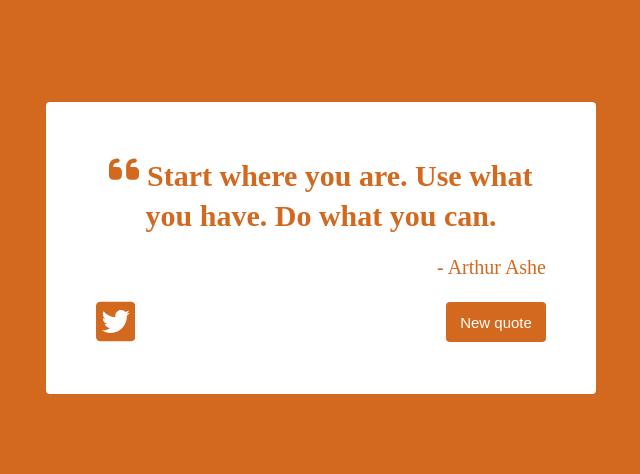
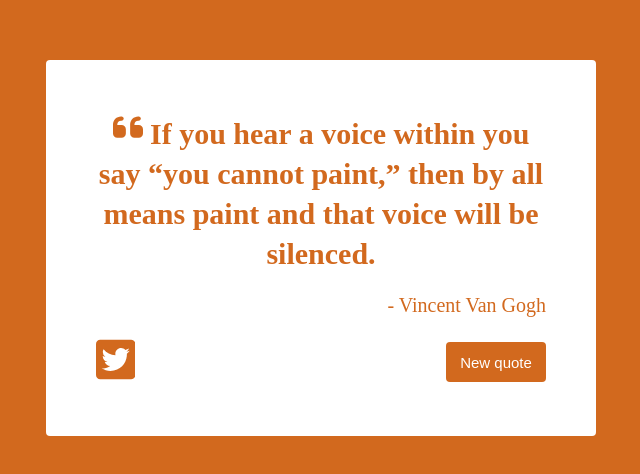
Before and after one commit to Pidly/quote-generator, a React (Create React App) app: page / in a window 1280 px wide. Shown: the part 152-626 px from the top of the page, without its empty margins (319-959 px from the left). Built offline with nearby package versions, Linux system fonts and the light colour scheme.

Commit message:
Added quote information to state and allowed twitter to link directly to tweet the quote

```diff
--- a/src/components/QuoteBox.css
+++ b/src/components/QuoteBox.css
@@ -1,10 +1,6 @@
 #quote-image {
     width: 30px;
     height: auto;
-}
-#twitter-image {
-    width: auto;
-    height: 45px;
 }
 #quote-button {
     padding: 12px;
--- a/src/components/QuoteBox.jsx
+++ b/src/components/QuoteBox.jsx
@@ -5,12 +5,16 @@ import { useSelector, useDispatch } from "react-redux";
 import { bindActionCreators } from "redux";
 import { actionCreators } from '../state/index';
 import { getQuote } from './Quotes';
+import TwitterQuote from './TwitterQuote';
 
 function QuoteBox() {
     const color = useSelector((state) => state.color);
+    const quoteObj = useSelector((state) => state.quote);
+
     const dispatch = useDispatch();
 
     const {setColor} = bindActionCreators(actionCreators, dispatch);
+    const {setQuote} = bindActionCreators(actionCreators, dispatch);
 
     const colors = ['black', 'blue', 'darkblue', 'darkred', 'darkorange', 'green', 'darkgreen', 'blueviolet', 'cadetblue', 'chocolate'];
 
@@ -18,10 +22,9 @@ function QuoteBox() {
         setColor(colors[Math.floor(Math.random() * colors.length)])
     }
 
-    let quoteObj = getQuote();
-
     const updateQuote = () => {
-        quoteObj = getQuote();
+        let quote = getQuote();
+        setQuote(quote);
     }
 
     const quoteImage = () => {
@@ -33,19 +36,6 @@ function QuoteBox() {
             id='quote-image'
             style={{transition: 'all 1s ease-out'}}>
                 <path d="M0 216C0 149.7 53.7 96 120 96h8c17.7 0 32 14.3 32 32s-14.3 32-32 32h-8c-30.9 0-56 25.1-56 56v8h64c35.3 0 64 28.7 64 64v64c0 35.3-28.7 64-64 64H64c-35.3 0-64-28.7-64-64V320 288 216zm256 0c0-66.3 53.7-120 120-120h8c17.7 0 32 14.3 32 32s-14.3 32-32 32h-8c-30.9 0-56 25.1-56 56v8h64c35.3 0 64 28.7 64 64v64c0 35.3-28.7 64-64 64H320c-35.3 0-64-28.7-64-64V320 288 216z"/>
-            </svg>
-        );
-    }
-
-    const twitterImage = () => {
-        return(
-            <svg
-            xmlns="http://www.w3.org/2000/svg"
-            viewBox="0 0 448 512"
-            fill={color}
-            id='twitter-image'
-            style={{transition: 'all 1s ease-out'}}>
-                <path d="M400 32H48C21.5 32 0 53.5 0 80v352c0 26.5 21.5 48 48 48h352c26.5 0 48-21.5 48-48V80c0-26.5-21.5-48-48-48zm-48.9 158.8c.2 2.8.2 5.7.2 8.5 0 86.7-66 186.6-186.6 186.6-37.2 0-71.7-10.8-100.7-29.4 5.3.6 10.4.8 15.8.8 30.7 0 58.9-10.4 81.4-28-28.8-.6-53-19.5-61.3-45.5 10.1 1.5 19.2 1.5 29.6-1.2-30-6.1-52.5-32.5-52.5-64.4v-.8c8.7 4.9 18.9 7.9 29.6 8.3a65.447 65.447 0 0 1-29.2-54.6c0-12.2 3.2-23.4 8.9-33.1 32.3 39.8 80.8 65.8 135.2 68.6-9.3-44.5 24-80.6 64-80.6 18.9 0 35.9 7.9 47.9 20.7 14.8-2.8 29-8.3 41.6-15.8-4.9 15.2-15.2 28-28.8 36.1 13.2-1.4 26-5.1 37.8-10.2-8.9 13.1-20.1 24.7-32.9 34z"/>
             </svg>
         );
     }
@@ -68,7 +58,7 @@ function QuoteBox() {
                 <p id='quote-author' style={textStyle}>{quoteObj.author}</p>
             </div>
             <div id='quote-buttons-container'>
-                {twitterImage()}
+                <TwitterQuote/>
                 <button id='quote-button' style={buttonStyle} onClick={() => {getColor(); updateQuote()}}>New quote</button>
             </div>
         </div>
--- a/src/components/Quotes.jsx
+++ b/src/components/Quotes.jsx
@@ -78,6 +78,10 @@ export const quotes = [
     {
         quote: 'How wonderful it is that nobody need wait a single moment before starting to improve the world.',
         author: '- Anne Frank'
+    },
+    {
+        quote: 'If you hear a voice within you say “you cannot paint,” then by all means paint and that voice will be silenced.',
+        author: '- Vincent Van Gogh'
     }
 ]
 
--- /dev/null
+++ b/src/components/TwitterQuote.css
@@ -0,0 +1,7 @@
+#twitter-image {
+    width: auto;
+    height: 45px;
+}
+#twitter-image:hover {
+    filter: brightness(120%);
+}
--- /dev/null
+++ b/src/components/TwitterQuote.jsx
@@ -0,0 +1,34 @@
+import React from 'react';
+import './TwitterQuote.css';
+import { useSelector } from 'react-redux';
+
+function TwitterQuote() {
+    const color = useSelector((state) => state.color);
+    const quote = useSelector((state) => state.quote);
+
+    const getHref = () => {
+        const uri = "https://twitter.com/intent/tweet?hashtags=quotes&text=\"" +
+            quote.quote +
+            "\" " + quote.author;
+        const encoded = encodeURI(uri);
+
+        return encoded;
+    }
+
+    return(
+        <a title="Tweet this quote!"
+        href={getHref()}
+        target="_blank">
+            <svg
+            xmlns="http://www.w3.org/2000/svg"
+            viewBox="0 0 448 512"
+            fill={color}
+            id='twitter-image'
+            style={{transition: 'background-color 1s ease-out'}}>
+                <path d="M400 32H48C21.5 32 0 53.5 0 80v352c0 26.5 21.5 48 48 48h352c26.5 0 48-21.5 48-48V80c0-26.5-21.5-48-48-48zm-48.9 158.8c.2 2.8.2 5.7.2 8.5 0 86.7-66 186.6-186.6 186.6-37.2 0-71.7-10.8-100.7-29.4 5.3.6 10.4.8 15.8.8 30.7 0 58.9-10.4 81.4-28-28.8-.6-53-19.5-61.3-45.5 10.1 1.5 19.2 1.5 29.6-1.2-30-6.1-52.5-32.5-52.5-64.4v-.8c8.7 4.9 18.9 7.9 29.6 8.3a65.447 65.447 0 0 1-29.2-54.6c0-12.2 3.2-23.4 8.9-33.1 32.3 39.8 80.8 65.8 135.2 68.6-9.3-44.5 24-80.6 64-80.6 18.9 0 35.9 7.9 47.9 20.7 14.8-2.8 29-8.3 41.6-15.8-4.9 15.2-15.2 28-28.8 36.1 13.2-1.4 26-5.1 37.8-10.2-8.9 13.1-20.1 24.7-32.9 34z"/>
+            </svg>
+        </a>
+    );
+}
+
+export default TwitterQuote;
--- a/src/state/action-creators/index.js
+++ b/src/state/action-creators/index.js
@@ -4,3 +4,9 @@ export const setColor = (color) => {
         color
     }
 }
+export const setQuote = (quote) => {
+    return {
+        type: "QUOTE",
+        quote
+    }
+}
--- a/src/state/reducers/index.js
+++ b/src/state/reducers/index.js
@@ -1,8 +1,10 @@
 import { combineReducers } from "redux";
 import colorReducer from "./colorReducer";
+import quoteReducer from "./quoteReducer";
 
 const reducers = combineReducers({
-    color: colorReducer
+    color: colorReducer,
+    quote: quoteReducer,
 });
 
 export default reducers;
--- /dev/null
+++ b/src/state/reducers/quoteReducer.js
@@ -0,0 +1,14 @@
+const defaultState = {
+    quote: 'If you hear a voice within you say “you cannot paint,” then by all means paint and that voice will be silenced.',
+    author: '- Vincent Van Gogh'
+}
+const quoteReducer = (state = defaultState, action) => {
+    switch(action.type) {
+        case 'QUOTE':
+            return Object.assign({}, action.quote);
+        default:
+            return state;
+    }
+}
+
+export default quoteReducer;
--- a/src/state/store.js
+++ b/src/state/store.js
@@ -1,8 +1,6 @@
 import { configureStore } from "@reduxjs/toolkit";
-import colorReducer from './reducers/colorReducer';
+import rootReducer from './reducers/index';
 
 export const store = configureStore({
-    reducer: {
-        color: colorReducer
-    }
+    reducer: rootReducer
 })
```
